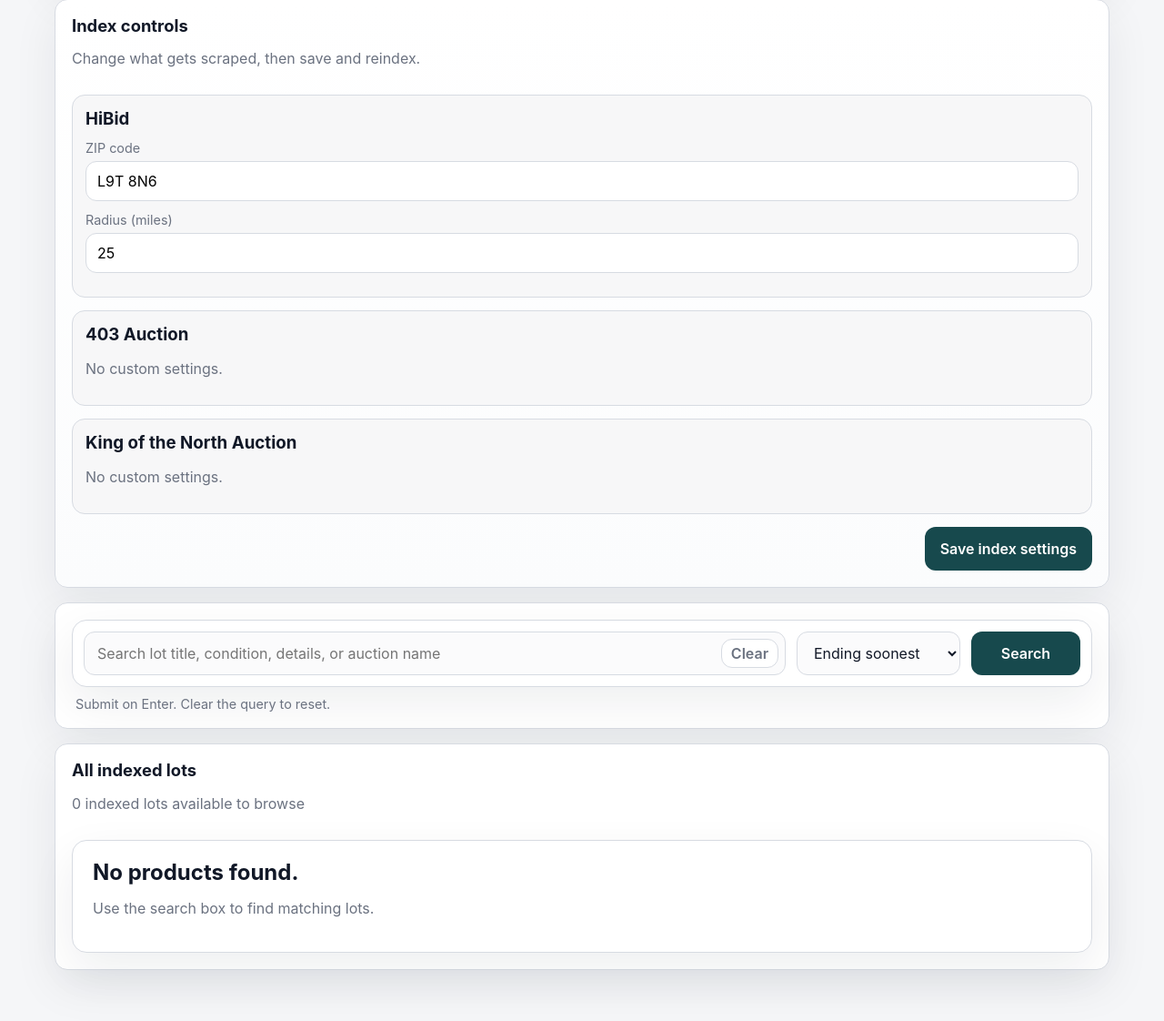
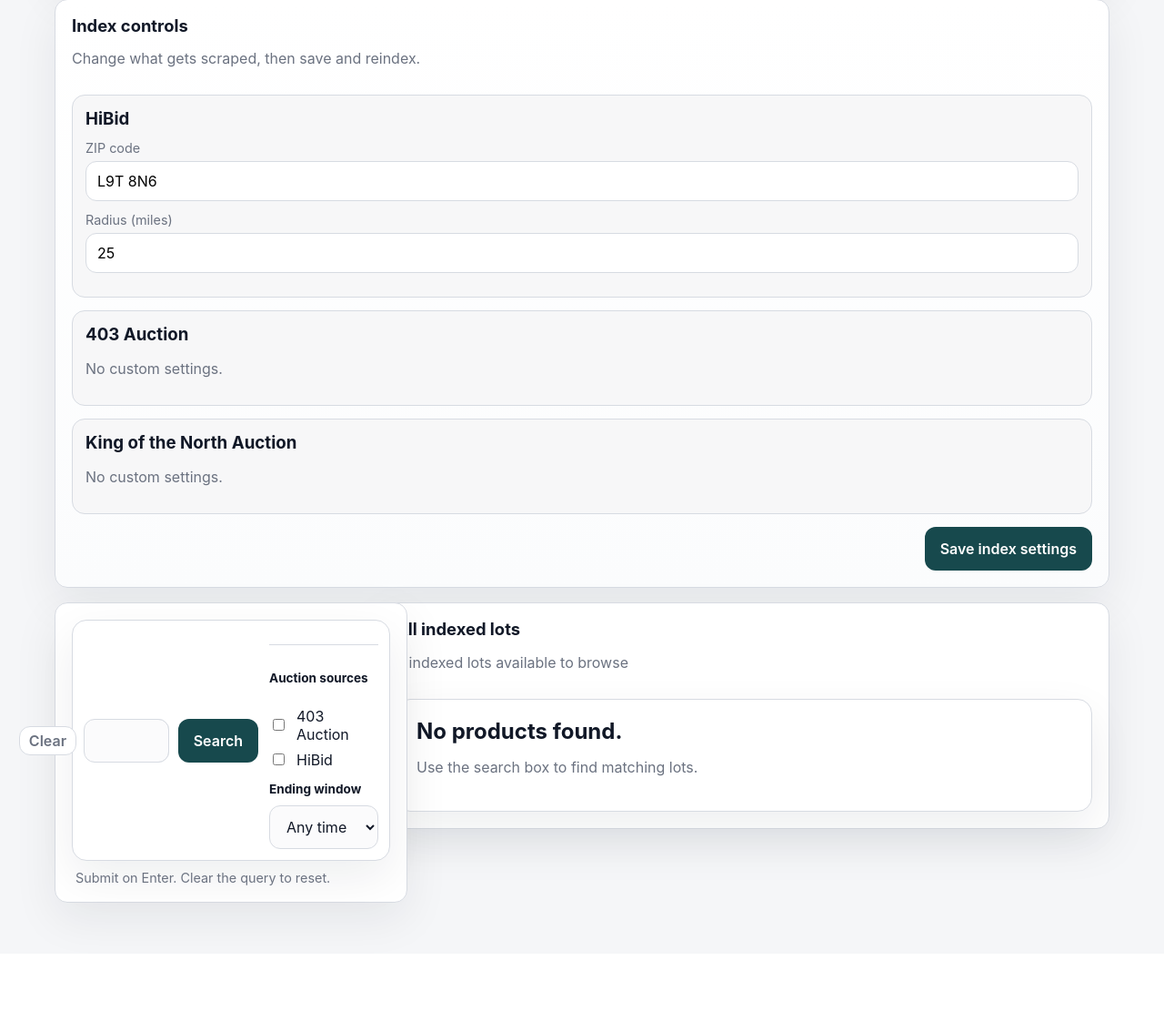
Before and after one commit to alisaleemh/auction-hunter, a Flask app: page / in a window 1280 px wide. Shown: the part 295-1417 px from the top of the page at 91% size. After the commit the page ends 1329 px from the top, so only its background shows below. Run offline with Flask 3, Linux system fonts and the light colour scheme; data comes from the database, SQL or seed files in the repository; data that the repository does not hold is empty; some libraries are stand-ins or nearby versions.

Commit message:
sidebar auction filters

```diff
--- a/app.py
+++ b/app.py
@@ -6,6 +6,7 @@ import logging
 import os
 import threading
 import time
+from urllib.parse import urlencode
 from pathlib import Path
 
 from flask import Flask, jsonify, render_template, request
@@ -86,6 +87,13 @@ def _manual_reindex_worker() -> None:
         run_index(store, scope="manual")
     finally:
         manual_index_lock.release()
+AVAILABLE_SOURCES = ("403 Auction", "HiBid")
+ENDING_WINDOW_OPTIONS = (
+    ("6", "Ending within 6 hours"),
+    ("24", "Ending within 24 hours"),
+    ("72", "Ending within 3 days"),
+    ("168", "Ending within 7 days"),
+)
 
 
 def _parse_limit(value: str | None, default: int = 50) -> int:
@@ -102,8 +110,63 @@ def _parse_offset(value: str | None, default: int = 0) -> int:
         return default
 
 
-def run_search(query: str, sort_by: str = "relevance", limit: int = 50, offset: int = 0) -> tuple[list[dict], int, list[str]]:
-    results, total = store.query_results(query, sort_by=sort_by, limit=limit, offset=offset)
+def _parse_sources(values: list[str] | None) -> list[str]:
+    if not values:
+        return []
+    return [value for value in values if value in AVAILABLE_SOURCES]
+
+
+def _parse_ending_within(value: str | None) -> int | None:
+    try:
+        parsed = int(value) if value else None
+    except (TypeError, ValueError):
+        return None
+    if parsed is None or parsed <= 0:
+        return None
+    return parsed
+
+
+def _build_search_url(
+    *,
+    query: str,
+    sort: str,
+    limit: int,
+    offset: int,
+    sources: list[str] | None = None,
+    ending_within: int | None = None,
+) -> str:
+    params: list[tuple[str, str]] = []
+    if query:
+        params.append(("q", query))
+    if sort:
+        params.append(("sort", sort))
+    if limit:
+        params.append(("limit", str(limit)))
+    if offset > 0:
+        params.append(("offset", str(offset)))
+    if ending_within:
+        params.append(("ending_within", str(ending_within)))
+    for source in sources or []:
+        params.append(("source", source))
+    return "/?" + urlencode(params)
+
+
+def run_search(
+    query: str,
+    sort_by: str = "relevance",
+    limit: int = 50,
+    offset: int = 0,
+    sources: list[str] | None = None,
+    ending_within_hours: int | None = None,
+) -> tuple[list[dict], int, list[str]]:
+    results, total = store.query_results(
+        query,
+        sort_by=sort_by,
+        sources=sources,
+        ending_within_hours=ending_within_hours,
+        limit=limit,
+        offset=offset,
+    )
     return results, total, []
 
 
@@ -113,7 +176,16 @@ def index():
     sort_by = request.args.get("sort", "ending_soonest").strip() or "ending_soonest"
     limit = _parse_limit(request.args.get("limit"), 50)
     offset = _parse_offset(request.args.get("offset"), 0)
-    results, total, errors = run_search(query, sort_by=sort_by, limit=limit, offset=offset)
+    selected_sources = _parse_sources(request.args.getlist("source"))
+    ending_within_hours = _parse_ending_within(request.args.get("ending_within"))
+    results, total, errors = run_search(
+        query,
+        sort_by=sort_by,
+        limit=limit,
+        offset=offset,
+        sources=selected_sources,
+        ending_within_hours=ending_within_hours,
+    )
     metadata = store.get_metadata()
     return render_template(
         "index.html",
@@ -121,6 +193,11 @@ def index():
         sort=sort_by,
         limit=limit,
         offset=offset,
+        sources=selected_sources,
+        ending_within=ending_within_hours,
+        available_sources=AVAILABLE_SOURCES,
+        ending_window_options=ENDING_WINDOW_OPTIONS,
+        build_search_url=_build_search_url,
         results=results,
         total=total,
         errors=errors,
@@ -136,7 +213,16 @@ def api_search():
     sort_by = request.args.get("sort", "relevance").strip() or "relevance"
     limit = _parse_limit(request.args.get("limit"), 50)
     offset = _parse_offset(request.args.get("offset"), 0)
-    results, total, errors = run_search(query, sort_by=sort_by, limit=limit, offset=offset)
+    selected_sources = _parse_sources(request.args.getlist("source"))
+    ending_within_hours = _parse_ending_within(request.args.get("ending_within"))
+    results, total, errors = run_search(
+        query,
+        sort_by=sort_by,
+        limit=limit,
+        offset=offset,
+        sources=selected_sources,
+        ending_within_hours=ending_within_hours,
+    )
     metadata = metadata_payload()
     return jsonify(
         {
@@ -149,6 +235,8 @@ def api_search():
             "sort": sort_by,
             "limit": limit,
             **metadata,
+            "sources": selected_sources,
+            "ending_within": ending_within_hours,
         }
     )
 
--- a/static/app.css
+++ b/static/app.css
@@ -56,6 +56,13 @@ select {
   width: min(1160px, calc(100% - 24px));
   margin: 0 auto;
   padding: 24px 0 40px;
+}
+
+.content-grid {
+  display: grid;
+  grid-template-columns: 340px minmax(0, 1fr);
+  gap: 16px;
+  align-items: start;
 }
 
 .hero,
@@ -313,6 +320,69 @@ select {
   font-size: 0.9rem;
 }
 
+.sidebar-shell {
+  display: grid;
+  gap: 16px;
+  position: sticky;
+  top: 16px;
+}
+
+.filter-panel {
+  display: grid;
+  gap: 14px;
+  margin-top: 14px;
+  padding-top: 14px;
+  border-top: 1px solid var(--border);
+}
+
+.filter-group {
+  display: grid;
+  gap: 10px;
+}
+
+.filter-label {
+  font-size: 0.85rem;
+  font-weight: 700;
+  color: var(--text);
+}
+
+.filter-options {
+  display: grid;
+  gap: 8px;
+}
+
+.filter-option {
+  display: flex;
+  align-items: center;
+  gap: 10px;
+  color: var(--text);
+}
+
+.search-actions {
+  display: grid;
+  grid-template-columns: minmax(0, 1fr) auto;
+  gap: 10px;
+  align-items: center;
+}
+
+.search-actions select,
+.filter-group select {
+  width: 100%;
+  border-radius: 12px;
+  border: 1px solid var(--border);
+  background: #fbfbfc;
+  color: var(--text);
+  min-height: 48px;
+  padding: 0 14px;
+  outline: none;
+}
+
+.filter-group select:focus,
+.search-actions select:focus {
+  border-color: rgba(23, 73, 77, 0.55);
+  box-shadow: 0 0 0 4px rgba(23, 73, 77, 0.12);
+}
+
 .results-header {
   display: flex;
   justify-content: space-between;
@@ -552,6 +622,14 @@ select {
     flex-direction: column;
   }
 
+  .content-grid {
+    grid-template-columns: 1fr;
+  }
+
+  .sidebar-shell {
+    position: static;
+  }
+
   .results-header {
     flex-direction: column;
     align-items: stretch;
@@ -562,6 +640,10 @@ select {
   }
 
   .search-bar {
+    grid-template-columns: 1fr;
+  }
+
+  .search-actions {
     grid-template-columns: 1fr;
   }
 
--- a/static/app.js
+++ b/static/app.js
@@ -5,6 +5,8 @@ const stateNode = document.getElementById("app-state");
 const form = document.getElementById("search-form");
 const queryInput = document.getElementById("q");
 const sortSelect = document.getElementById("sort");
+const endingWithinSelect = document.getElementById("ending_within");
+const sourceInputs = Array.from(document.querySelectorAll('input[name="source"]'));
 const clearButton = document.getElementById("clear-search");
 const submitButton = document.getElementById("search-submit");
 const resultsList = document.getElementById("results-list");
@@ -28,6 +30,8 @@ const initialState = {
   limit: Number(stateNode?.dataset.limit || window.__INITIAL_LIMIT__ || 50),
   offset: Number(stateNode?.dataset.offset || 0),
   total: Number(stateNode?.dataset.total || 0),
+  sources: stateNode?.dataset.sources ? stateNode.dataset.sources.split(",").filter(Boolean) : Array.isArray(window.__INITIAL_SOURCES__) ? window.__INITIAL_SOURCES__ : [],
+  endingWithin: stateNode?.dataset.endingWithin || window.__INITIAL_ENDING_WITHIN__ || "",
   indexedAt: stateNode?.dataset.indexedAt || "",
   deployCommit: stateNode?.dataset.deployCommit || "",
   lastRunStatus: stateNode?.dataset.lastRunStatus || "",
@@ -326,6 +330,11 @@ function updateSummary(query, count) {
   resultsSubtitle.textContent = `${count} ${count === 1 ? "match" : "matches"} for "${query}"`;
 }
 
+function collectFilterState() {
+  initialState.sources = sourceInputs.filter((node) => node.checked).map((node) => node.value);
+  initialState.endingWithin = endingWithinSelect?.value || "";
+}
+
 function syncUrl(query, sort, offset = 0) {
   const url = new URL(window.location.href);
   if (query) url.searchParams.set("q", query);
@@ -335,10 +344,15 @@ function syncUrl(query, sort, offset = 0) {
   if (initialState.limit) url.searchParams.set("limit", String(initialState.limit));
   if (offset > 0) url.searchParams.set("offset", String(offset));
   else url.searchParams.delete("offset");
+  url.searchParams.delete("source");
+  initialState.sources.forEach((source) => url.searchParams.append("source", source));
+  if (initialState.endingWithin) url.searchParams.set("ending_within", String(initialState.endingWithin));
+  else url.searchParams.delete("ending_within");
   window.history.replaceState({}, "", url);
 }
 
 async function runSearch(query, sort, offset = 0) {
+  collectFilterState();
   setLoading(true);
   syncUrl(query, sort, offset);
   try {
@@ -348,6 +362,8 @@ async function runSearch(query, sort, offset = 0) {
       limit: String(initialState.limit || 50),
       offset: String(offset),
     });
+    initialState.sources.forEach((source) => params.append("source", source));
+    if (initialState.endingWithin) params.set("ending_within", String(initialState.endingWithin));
     const response = await fetch(`${initialState.apiUrl}?${params.toString()}`);
     if (!response.ok) {
       throw new Error(`Search failed (${response.status})`);
@@ -404,6 +420,10 @@ async function triggerReindex() {
 function initialize() {
   queryInput.value = initialState.query;
   sortSelect.value = initialState.sort || "ending_soonest";
+  endingWithinSelect.value = initialState.endingWithin || "";
+  sourceInputs.forEach((input) => {
+    input.checked = initialState.sources.includes(input.value);
+  });
   updateIndexStatus();
   updateTimeLeft();
   updateReindexStatus();
@@ -413,6 +433,7 @@ function initialize() {
 
   form?.addEventListener("submit", (event) => {
     event.preventDefault();
+    collectFilterState();
     void runSearch(queryInput.value.trim(), sortSelect.value, 0);
   });
 
@@ -420,9 +441,22 @@ function initialize() {
     void runSearch(queryInput.value.trim(), sortSelect.value, 0);
   });
 
+  endingWithinSelect?.addEventListener("change", () => {
+    initialState.endingWithin = endingWithinSelect.value;
+    void runSearch(queryInput.value.trim(), sortSelect.value, 0);
+  });
+
+  sourceInputs.forEach((input) => {
+    input.addEventListener("change", () => {
+      initialState.sources = sourceInputs.filter((node) => node.checked).map((node) => node.value);
+      void runSearch(queryInput.value.trim(), sortSelect.value, 0);
+    });
+  });
+
   clearButton?.addEventListener("click", () => {
     queryInput.value = "";
     queryInput.focus();
+    collectFilterState();
     void runSearch("", sortSelect.value, 0);
   });
 
--- a/templates/_components.html
+++ b/templates/_components.html
@@ -1,10 +1,11 @@
-{% macro search_bar(query, sort) -%}
+{% macro search_bar(query, sort, sources, ending_within, available_sources, ending_window_options) -%}
 <form id="search-form" class="search-bar" method="get" action="/">
   <div class="search-input-wrap">
     <label class="sr-only" for="q">Search products</label>
     <input id="q" name="q" type="search" value="{{ query }}" placeholder="Search lot title, condition, details, or auction name" autocomplete="off" />
     <button class="icon-button clear-button" type="button" id="clear-search" aria-label="Clear search">Clear</button>
   </div>
+  <div class="search-actions">
     <label class="sr-only" for="sort">Sort results</label>
     <select id="sort" name="sort">
       <option value="ending_soonest" {% if sort == "ending_soonest" %}selected{% endif %}>Ending soonest</option>
@@ -13,6 +14,29 @@
       <option value="price_high_low" {% if sort == "price_high_low" %}selected{% endif %}>Price high to low</option>
     </select>
     <button class="primary-button" id="search-submit" type="submit">Search</button>
+  </div>
+  <aside class="filter-panel" aria-label="Search filters">
+    <div class="filter-group">
+      <p class="filter-label">Auction sources</p>
+      <div class="filter-options">
+        {% for source in available_sources %}
+          <label class="filter-option">
+            <input type="checkbox" name="source" value="{{ source }}" {% if source in sources %}checked{% endif %}>
+            <span>{{ source }}</span>
+          </label>
+        {% endfor %}
+      </div>
+    </div>
+    <div class="filter-group">
+      <label class="filter-label" for="ending_within">Ending window</label>
+      <select id="ending_within" name="ending_within">
+        <option value="" {% if not ending_within %}selected{% endif %}>Any time</option>
+        {% for value, label in ending_window_options %}
+          <option value="{{ value }}" {% if ending_within and ending_within|string == value %}selected{% endif %}>{{ label }}</option>
+        {% endfor %}
+      </select>
+    </div>
+  </aside>
 </form>
 {%- endmacro %}
 
--- a/templates/index.html
+++ b/templates/index.html
@@ -93,10 +93,13 @@
         </form>
       </section>
 
-      <section class="search-shell">
-        {{ search_bar(query, sort) }}
+      <div class="content-grid">
+        <aside class="sidebar-shell">
+          <div class="search-shell">
+            {{ search_bar(query, sort, sources, ending_within, available_sources, ending_window_options) }}
             <p class="search-hint">Submit on Enter. Clear the query to reset.</p>
-      </section>
+          </div>
+        </aside>
 
         <section class="results-shell">
           <div class="results-header">
@@ -127,7 +130,7 @@
               {% endfor %}
             {% else %}
               {% if query %}
-              {{ empty_state("No products found.", "Try a broader search term.") }}
+                {{ empty_state("No products found.", "Try a broader search term or relax the filters.") }}
               {% else %}
                 {{ empty_state("No products found.", "The index is empty.") }}
               {% endif %}
@@ -136,17 +139,18 @@
           {% if total > limit %}
             <div class="pagination">
               <a class="link-button{% if offset <= 0 %} disabled{% endif %}"
-               href="{{ url_for('index', q=query, sort=sort, limit=limit, offset=(offset - limit if offset > 0 else 0)) }}"
+                 href="{{ build_search_url(query=query, sort=sort, limit=limit, offset=(offset - limit if offset > 0 else 0), sources=sources, ending_within=ending_within) }}"
                  aria-disabled="{{ 'true' if offset <= 0 else 'false' }}">Previous</a>
               <span class="pagination-note">
                 Showing {{ offset + 1 }}-{{ [offset + results|length, total]|min }} of {{ total }}
               </span>
               <a class="link-button{% if offset + limit >= total %} disabled{% endif %}"
-               href="{{ url_for('index', q=query, sort=sort, limit=limit, offset=offset + limit) }}"
+                 href="{{ build_search_url(query=query, sort=sort, limit=limit, offset=offset + limit, sources=sources, ending_within=ending_within) }}"
                  aria-disabled="{{ 'true' if offset + limit >= total else 'false' }}">Next</a>
             </div>
           {% endif %}
         </section>
+      </div>
     </main>
 
     <div
@@ -160,6 +164,8 @@
       data-indexing="{{ 'true' if metadata.indexing else 'false' }}"
       data-current-run-started-at="{{ metadata.current_run_started_at or '' }}"
       data-current-run-scope="{{ metadata.current_run_scope or '' }}"
+      data-sources="{{ sources|join(',') }}"
+      data-ending-within="{{ ending_within or '' }}"
       data-indexed-at="{{ metadata.indexed_at or '' }}"
       data-deploy-commit="{{ deploy_commit or '' }}"
       data-last-run-status="{{ metadata.last_run_status or '' }}"
@@ -176,6 +182,8 @@
       window.__INITIAL_QUERY__ = {{ query|tojson }};
       window.__INITIAL_SORT__ = {{ sort|tojson }};
       window.__INITIAL_LIMIT__ = {{ limit|tojson }};
+      window.__INITIAL_SOURCES__ = {{ sources|tojson }};
+      window.__INITIAL_ENDING_WITHIN__ = {{ ending_within|tojson }};
     </script>
     <script src="{{ url_for('static', filename='app.js') }}"></script>
   </body>
```
Also changed, not shown: store.py (+8 -1 lines), tests/test_app.py (+59 -1 lines), tests/test_store.py (+48 -0 lines). Lines whose indentation alone changed are shown as unchanged.
